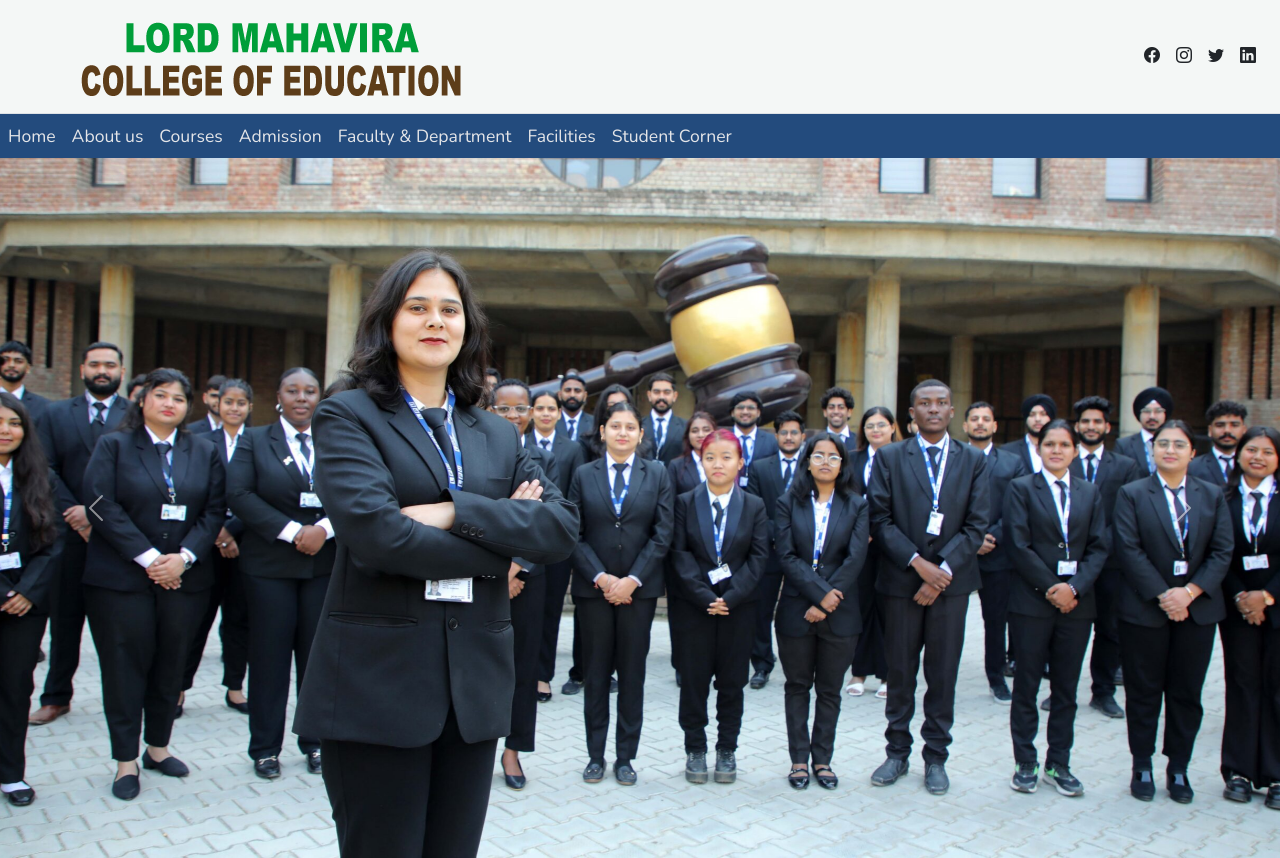
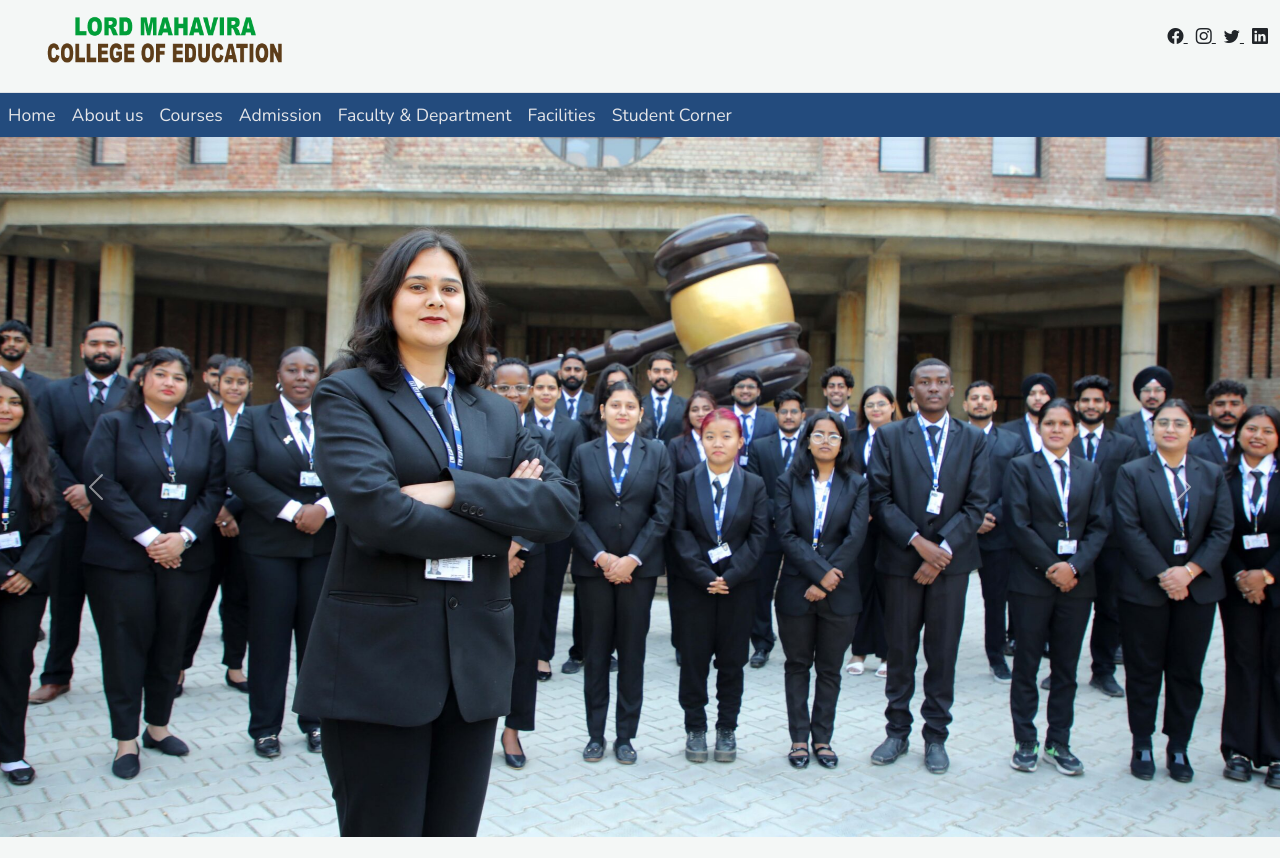
Before and after one commit to yatinem/mahaviralawcollege, a plain HTML site: page index.html in a window 1280 px wide. Shown: the top 858 px of the page. Drawn offline with nearby package versions, Linux system fonts and the light colour scheme; a web font is replaced by a local one.

Commit message:
Update index.html

```diff
--- a/index.html
+++ b/index.html
@@ -17,45 +17,44 @@
 
 <body>
  <header id="g-header" class="section-horizontal-paddings">
+    <div class="container-fluid border-bottom py-2">
+      <div class="row align-items-center justify-content-between">
 
-    <div class="d-flex justify-content-between align-items-center py-2 px-4 border-bottom">
-      <div class="g-block size-50">
-        <div id="logo-9608-particle" class="g-content g-particle">
-          <a href="/" target="_self" title="" aria-label="" rel="home" class="g-logo g-logo-learnmate">
-            <img src="images/top_text.png" alt="Logo">
+        <!-- Logo -->
+        <div class="col-6 col-md-4">
+          <a href="/" target="_self" rel="home" class="g-logo g-logo-learnmate">
+            <img src="images/top_text.png" alt="Logo" class="img-fluid" style="max-height: 60px;">
           </a>
         </div>
-      </div>
 
-      <div class="d-flex align-items-center">
-        <a href="https://facebook.com" target="_blank" class="text-dark me-3">
+        <!-- Social Icons -->
+        <div class="col-6 col-md-4 text-end">
+          <a href="https://facebook.com" target="_blank" class="text-dark me-2">
             <i class="bi bi-facebook"></i>
           </a>
-        <a href="https://instagram.com" target="_blank" class="text-dark me-3">
+          <a href="https://instagram.com" target="_blank" class="text-dark me-2">
             <i class="bi bi-instagram"></i>
           </a>
-        <a href="https://twitter.com" target="_blank" class="text-dark me-3">
+          <a href="https://twitter.com" target="_blank" class="text-dark me-2">
             <i class="bi bi-twitter"></i>
           </a>
           <a href="https://linkedin.com" target="_blank" class="text-dark">
             <i class="bi bi-linkedin"></i>
           </a>
         </div>
+
       </div>
 
-    <!-- Main Header Content Below -->
-    <div class="g-grid">
-      <div class="g-block size-50">
-        <div id="custom-1929-particle" class="g-content g-particle">
-          <div class="top-menu my-auto justify-content-center align-self-center">
-            <!-- You can place additional menu content here -->
+      <!-- Optional Menu or Content Area -->
+      <div class="row mt-3">
+        <div class="col-12 text-center">
+          <div class="top-menu">
+            <!-- Add menu items here if needed -->
           </div>
         </div>
       </div>
     </div>
   </header>
-
-
 
    <nav class="navbar navbar-expand-lg py-0 sticky-top">
         <div class="container-fluid p-0 m-0" >
```
Lines whose indentation alone changed are shown as unchanged.
